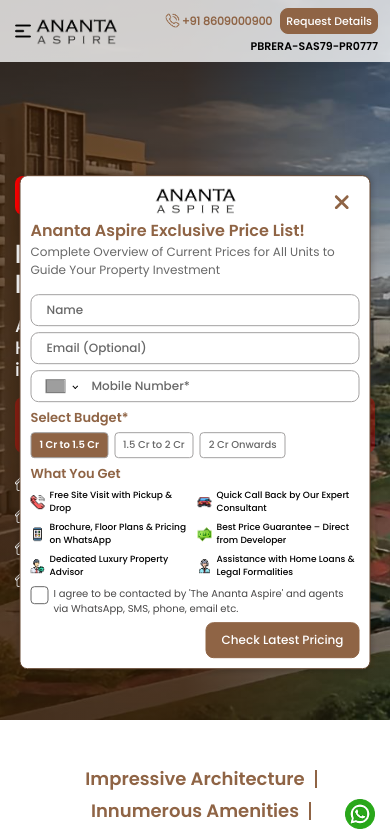
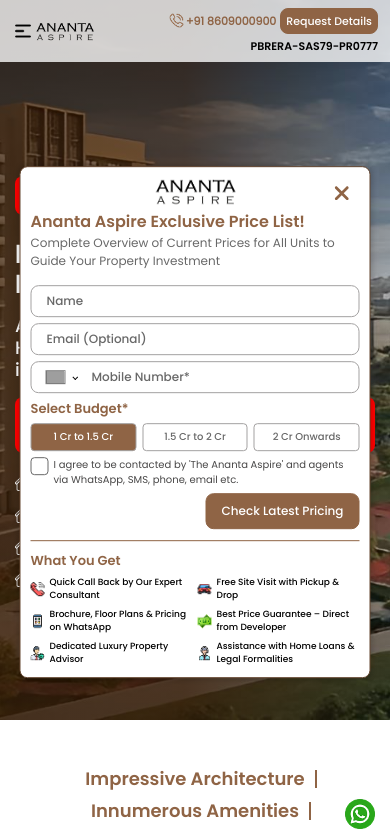
Before and after one commit to soniiosandweb/ananta-mix, a React (Create React App) app: page / in a window 390 px wide. Shown: the top 832 px of the page. Built offline with nearby package versions, Linux system fonts and the light colour scheme; grey boxes are pictures that could not be loaded; a web font is replaced by a local one.

Commit message:
form changes

```diff
--- a/src/components/Home/ContactUs/ContactUs.css
+++ b/src/components/Home/ContactUs/ContactUs.css
@@ -31,8 +31,10 @@
     font-family: var(--font-medium);
     color: var(--color-black);
 }
+.contact_us_content .contact_us_content_text .contact_form_text.margin {
+    margin-top: 2rem;
+}
 .contact_us_content .contact_us_content_text .contact_form_text a {
-    margin-top: 2rem;
     display: block;
     text-decoration: underline;
 }
@@ -139,6 +141,13 @@
     .contact_us_section .contact_us_flex {
         gap: 2rem;
     }
+    .contact_section_form {
+        padding: 2rem;
+    }
+    .contact_section_form .price_range_group .btn {
+        font-size: 14px;
+        padding: 12px 6px;
+    }
 }
 @media (max-width: 991px) {
     .contact_us_section .contact_us_flex {
@@ -159,7 +168,7 @@
         font-size: 16px;
     }
     .contact_section_form {
-        padding: 2rem;
+        padding: 2rem 1rem;
     }
 }
 @media (max-width: 767px) {
@@ -193,7 +202,7 @@
     }
     .contact_section_form .price_range_group .btn {
         font-size: 14px;
-        padding: 8px 10px;
+        padding: 10px 10px;
     }
 }
 @media (max-width: 480px) {
@@ -212,4 +221,14 @@
     .contact_us_content .contact_us_content_text .contact_form_text {
         font-size: 14px;
     }
+    .contact_section_form .price_range_group .btn {
+        font-size: 12px;
+        padding: 8px;
+    }
 }
+@media (max-width: 380px) {
+    .contact_section_form .price_range_group .btn {
+        font-size: 10px;
+        padding: 8px 5px;
+    }
+}
--- a/src/components/Home/ContactUs/ContactUs.jsx
+++ b/src/components/Home/ContactUs/ContactUs.jsx
@@ -13,7 +13,7 @@
                                 <div className="contact_us_content">
                                     <div className="contact_us_content_text">
                                         <p className="contact_form_text">Contact us today to schedule a visit to the luxury 3 & 4 BHK Apartments for sale in Zirakpur and experience The Ananta Aspire difference.</p>
-                                        <p className="contact_form_text">Contact us at:</p>
+                                        <p className="contact_form_text margin">Contact us at:</p>
                                         <p className="contact_form_text"><a href="mailto:contact@anantaaspirezirakpur.co">contact@anantaaspirezirakpur.co</a></p>
                                     </div>
                                 </div>
--- a/src/components/Home/banner/Banner.css
+++ b/src/components/Home/banner/Banner.css
@@ -100,7 +100,7 @@
     line-height: 25px;
     font-weight: 600;
     font-family: var(--font-semibold);
-    background-color: #FF000057;
+    background-color: var(--color-red);
     border-radius: 8px;
     width: fit-content;
     padding: 8px 15px;
--- a/src/components/Layout/EnquireForm/EnquireForm.css
+++ b/src/components/Layout/EnquireForm/EnquireForm.css
@@ -6,9 +6,7 @@
 /* .PhoneInputCountry {
     display: none !important;
 } */
-.side-popup-form form.enquire-form .form-section #enquiry-form {
-    justify-content: flex-start;
-}
+
 
 input.align-middle.size-4 {
     scale: 1.5;
@@ -54,29 +52,22 @@
     font-size: 15px;
     font-weight: 500;
     font-family: var(--font-medium);
-    padding: 10px 20px !important;
+    padding: 10px 15px !important;
     height: auto;
     border: 1px solid #A3A1A1 !important;
     border-radius: 8px;
     background-color: var(--color-transparent) !important;
     color: var(--color-black);
-    background-image: none !important;
-    box-shadow: unset !important;
     width: 100%;
 }
 .enquire-form input::placeholder {
     color: #686868;
 }
-.enquire-form input.invalid,
-.enquire-form .PhoneInput.phone-input-error {
-    background-image: none !important;
-    border-color: var(--color-red) !important;
-}
 .enquire-form .PhoneInput {
     border: 1px solid #A3A1A1 !important;
     border-radius: 8px;
     background-color: var(--color-transparent) !important;
-    padding: 10px 30px !important;
+    padding: 10px 15px !important;
 }
 .enquire-form .PhoneInput input {
     border: none !important;
@@ -95,7 +86,6 @@
     margin-top: 5px;
     border: 1px solid var(--color-white) !important;
 }
-
 .enquire-form .submit_btn {
     background-color: var(--color-old-brown) !important;
     color: var(--color-white);
@@ -106,22 +96,15 @@
     font-weight: 500;
     font-family: var(--font-medium);
     border: 1px solid var(--color-old-brown) !important;
-    margin-top: 1rem;
 }
 .enquire-form .submit_btn:hover {
     background-color: var(--color-white) !important;
     color: var(--color-old-brown) !important;
 }
 .enquire-form .error {
-    color: var(--color-red) !important;
-    font-size: 12px;
-}
-.enquire-form .form_error {
-    color: var(--color-red) !important;
-    font-size: 14px;
+    color: #ff3838 !important;
     font-weight: 600;
     font-family: var(--font-semibold);
-    margin-bottom: 10px;
 }
 .enquire-form .form-row {
     padding: 5px 0 !important;
@@ -137,18 +120,6 @@
 .enquire-form .form-row-flex .form-row {
     width: 100%;
 }
-.enquire-form .checkbox_div .form-check {
-    display: flex;
-    align-items: start;
-    gap: 10px;
-    padding: 0;
-}
-.enquire-form .checkbox_div .form-check input {
-    width: 18px;
-    height: 18px;
-    padding: 0 !important;
-    margin: 0;
-}
 .custom-checkbox input {
   display: none;
 }
@@ -157,11 +128,12 @@
     font-weight: 600;
     font-family: var(--font-semibold);
     color: var(--color-old-brown);
-    margin: 8px 0 5px;
+    margin-bottom: 5px;
 }
 .price_range_group {
-    flex-wrap: wrap;
+    flex-wrap: unset;
     gap: 10px;
+    width: 100%;
 }
 .price_range_group .btn {
     font-size: 14px;
@@ -172,9 +144,8 @@
     background-color: var(--color-transparent);
     border: 0.5px solid #A3A1A1 !important;
     border-radius: 4px !important;
-    width: auto;
+    width: 100%;
     flex: unset;
-    min-width: 124px;
     padding: 10px;
 }
 .price_range_group .btn-check:checked+.btn,
@@ -182,8 +153,6 @@
 .price_range_group .btn:hover {
     background-color: var(--color-old-brown);
     color: var(--color-white);
-    font-family: var(--font-semibold);
-    font-weight: 600;
 }
 .custom-checkbox .checkmark {
   width: 18px;
@@ -219,6 +188,13 @@
 .custom-checkbox input:checked + .checkmark::after {
   display: block;
   border-color: var(--color-black);
+}
+.we_get_row {
+    border-top: 1px solid var(--color-old-brown);
+    margin-top: 5px;
+}
+.we_get_row .form_label {
+    margin-top: 10px;
 }
 .we_get_div_grid {
     display: grid;
@@ -272,10 +248,18 @@
     }
     .price_range_group .btn {
         min-width: auto;
-        font-size: 11px;
-        padding: 5px 8px;
+        font-size: 10px;
+        padding: 8px;
     }
     .enquire-form .form_label {
         font-size: 18px;
     }
+    .MuiDialog-root.form_popup .MuiDialog-container .MuiPaper-root {
+        margin: 15px;
+    }
 }
+@media (max-width: 350px) {
+    .price_range_group .btn {
+        padding: 5px;
+    }
+}
--- a/src/components/Layout/EnquireForm/EnquireForm.jsx
+++ b/src/components/Layout/EnquireForm/EnquireForm.jsx
@@ -14,11 +14,11 @@
 const weGetOptions = [
     {
         icon: telephone,
-        text: "Free Site Visit with Pickup & Drop",
+        text: "Quick Call Back by Our Expert Consultant",
     },
     {
         icon: carIcon,
-        text: "Quick Call Back by Our Expert Consultant",
+        text: "Free Site Visit with Pickup & Drop",
     },
     {
         icon: appIcon,
@@ -245,20 +245,6 @@
                         </ToggleButtonGroup>
                     </div>
 
-                    {formId && formId === "price" &&
-                        <div className="py-2 form-row">
-                            <p className='form_label'>What You Get</p>
-                            <div className='we_get_div_grid'>
-                                {weGetOptions.map((item,i) => (
-                                    <div className='we_get_div_item' key={i}>
-                                        <img src={item.icon} alt={item.text} className='we_get_icon' />
-                                        <p className='we_get_text'>{item.text}</p>
-                                    </div>
-                                ))}
-                            </div>
-                        </div>
-                    }
-
                     <p className={`checkbox_div flex items-center text-[10px] mt-5 ${formData.terms ? 'font-semibold' : 'font-extralight  text-gray-400'}`}>
 
                         <label className="custom-checkbox">
@@ -283,6 +269,20 @@
                         <input type="submit" value={loading ? "Processing..." : button ? button : 'Download Now'} disabled={loading} className={`submit_btn cursor-pointer`} />
 
                     </div>
+
+                    {formId && formId === "price" &&
+                        <div className="py-2 form-row we_get_row">
+                            <p className='form_label'>What You Get</p>
+                            <div className='we_get_div_grid'>
+                                {weGetOptions.map((item,i) => (
+                                    <div className='we_get_div_item' key={i}>
+                                        <img src={item.icon} alt={item.text} className='we_get_icon' />
+                                        <p className='we_get_text'>{item.text}</p>
+                                    </div>
+                                ))}
+                            </div>
+                        </div>
+                    }
                 </div>
                 )}
             </div>
--- a/src/components/Layout/header/Header.css
+++ b/src/components/Layout/header/Header.css
@@ -144,7 +144,8 @@
         height: 20px;
     }
     .header_offcanvas .navbar-nav .nav-link {
-        font-size: 13px;
+        font-size: 12px;
+        padding: 8px;
     }
     .main_header .header_right .header_right_top {
         gap: 8px;
@@ -180,7 +181,7 @@
 }
 @media (max-width: 400px) {
     .main_header .navbar-brand .logo_header {
-        height: 28px;
+        height: 20px;
     }
     .main_header .header_right .header_request_btn {
         padding: 4px 5px;
@@ -203,6 +204,9 @@
     }
     .main_header .navbar-toggler {
         padding-right: 2px;
+    }
+    .main_header .header_right .header_right_top {
+        gap: 4px;
     }
 }
 /* Fixed Buttons */
@@ -306,7 +310,10 @@
     }
 }
 
-
+.side-popup-form form.enquire-form .form-section #enquiry-form {
+    justify-content: flex-start;
+    gap: 10px !important;
+}
 /* form */
 .side-popup-form {
     position: fixed;
@@ -366,12 +373,12 @@
     height: 100%;
 }
 
-.side-popup-form form.enquire-form .form-section #enquiry-form {
+form.enquire-form .form-section #enquiry-form {
     display: flex;
     flex-direction: column;
     justify-content: space-around;
     height: 100%;
-    gap: 10px !important;
+    gap: 0px !important;
 }
 
 .hamberger {
@@ -425,7 +432,7 @@
     width: 104px;
 }
 .price_list_heading {
-    font-size: 25px;
+    font-size: 1.5vw;
     font-weight: 600;
     font-family: var(--font-semibold);
     color: var(--color-old-brown);
@@ -492,9 +499,6 @@
     padding-top: 0 !important;
     padding-bottom: 0 !important;
 }
-.price_list_form_col .price_range_group .btn {
-    min-width: 170px;
-}
 .price_list_form_col .enquire-form .form-row-flex {
     flex-direction: row;
     gap: 10px;
@@ -508,9 +512,6 @@
     }
     .price_list_form_flex .price_list_left_col {
         flex: 0 0 190px;
-    }
-    .price_list_form_col .price_range_group .btn {
-        min-width: 170px;
     }
     .price_list_heading_block .price_list_heading {
         font-size: 28px;
@@ -612,7 +613,7 @@
     }
     .price_list_form_col .price_range_group .btn {
         font-size: 11px;
-        padding: 5px 10px;
+        padding: 8px 10px;
     }
     .price_list_form_col .enquire-form .form_label {
         font-size: 13px;
@@ -627,6 +628,9 @@
     .price_list_form_col .enquire-form .form-row-flex {
         flex-direction: column;
         gap: 10px;
+    }
+    .price_list_form_col .enquire-form .we_get_row .form_label {
+        margin-top: 10px;
     }
 }
 @media (max-width: 480px) {
@@ -659,8 +663,8 @@
     .price_list_subtext {
         font-size: 12px;
     }
-    .side-popup-form form.enquire-form .form-section #enquiry-form,
-    .price_list_form_col .enquire-form .form-row-flex {
+    .price_list_form_col .enquire-form .form-row-flex,
+    .side-popup-form form.enquire-form .form-section #enquiry-form {
         gap: 6px !important;
     }
     .price_list_heading_block .form_logo {
@@ -671,13 +675,18 @@
     }
     .price_list_form_col .price_range_group .btn {
         font-size: 10px;
-        padding: 5px 8px;
+        padding: 6px 8px;
     }
     .price_list_form_col .we_get_div_grid {
         margin-top: 0;
     }
 }
-
+@media (max-width: 350px) {
+    .price_list_form_col .price_range_group .btn {
+        font-size: 10px;
+        padding: 5px;
+    }
+}
 /* Header fixed btns */
 .fixed_btns_header {
     right: 5%;
@@ -716,3 +725,58 @@
         height: 30px;
     }
 }
+
+/* popup */
+/* .price_list_popup_dialog.MuiDialog-root {
+    left: auto;
+    width: max-content;
+}
+.price_list_popup_dialog .MuiModal-backdrop {
+    display: none !important;
+}
+.price_list_popup_dialog .MuiDialog-container {
+    justify-content: end;
+    width: max-content;
+    margin-left: auto;
+}
+.price_list_popup_dialog .MuiDialog-container .MuiPaper-root {
+    max-width: 35vw;
+    margin: 72px 30px 30px;
+}
+.price_list_subtext {
+    font-size: 0.8vw;
+    margin-bottom: 1vw;
+}
+.price_list_popup_dialog h5 {
+    display: none !important;
+}
+.price_list_popup_dialog .enquire-form .form-row-flex {
+    display: flex;
+    gap: 10px;
+    flex-direction: row;
+}
+.price_list_popup_dialog .enquire-form input {
+    font-size: 0.9vw;
+}
+.price_list_popup_dialog .enquire-form .form-section #enquiry-form {
+    gap: 0 !important;
+}
+.price_list_popup_dialog .enquire-form .form_label {
+    font-size: 1.2vw;
+}
+.price_list_popup_dialog .price_range_group .btn {
+    font-size: 0.8vw;
+    min-width: max-content;
+}
+.price_list_popup_dialog .enquire-form .submit_btn {
+    padding: 10px 20px !important
+}
+.price_list_popup_dialog .enquire-form .checkbox_div {
+    font-size: 0.8vw;
+}
+.price_list_popup_dialog .we_get_div_grid .we_get_div_item .we_get_text {
+    font-size: 0.6vw;
+}
+.enquire-form .form-row.we_get_row {
+    margin-top: 1rem !important;
+} */
```
Also changed, not shown: src/components/Layout/header/Header.jsx (+33 -22 lines).
